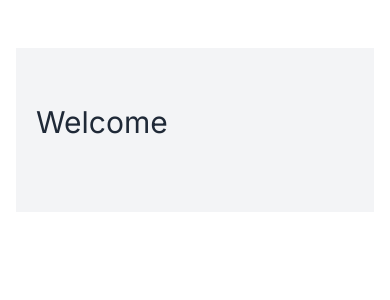
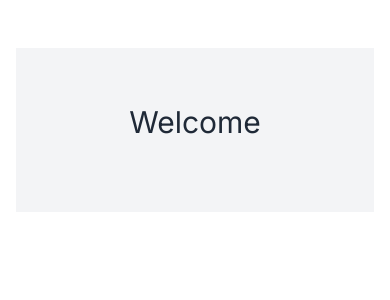
Before and after one commit to bamzayo/Nextjs-App, a Next.js app: page /dashboard in a window 390 px wide. Shown: the top 300 px of the page. Built offline with nearby package versions, Linux system fonts and the light colour scheme.

Commit message:
Updated dashboard page

```diff
--- a/app/dashboard/page.tsx
+++ b/app/dashboard/page.tsx
@@ -156,10 +156,10 @@ const Dashboard = () => {
   return (
     <div className="flex justify-center  w-screen bg-white p-4 py-12 sm:items-center">
       <div className=" bg-gray-100 container pt-10 px-3 sm:px-10 py-14">
-        <div className="flex">
+        <div className="flex justify-center sm:justify-normal flex-wrap">
           <h3 className="text-3xl m-2 my-4">Welcome {userEmail}</h3>
           {typeof file === "string" && userEmail === "testuser1@gmail.com" ? (
-            <img className="h-[150px]  object-contain" src={file} />
+            <img className="h-[90px]  object-contain" src={file} />
           ) : (
             <></>
           )}
```
